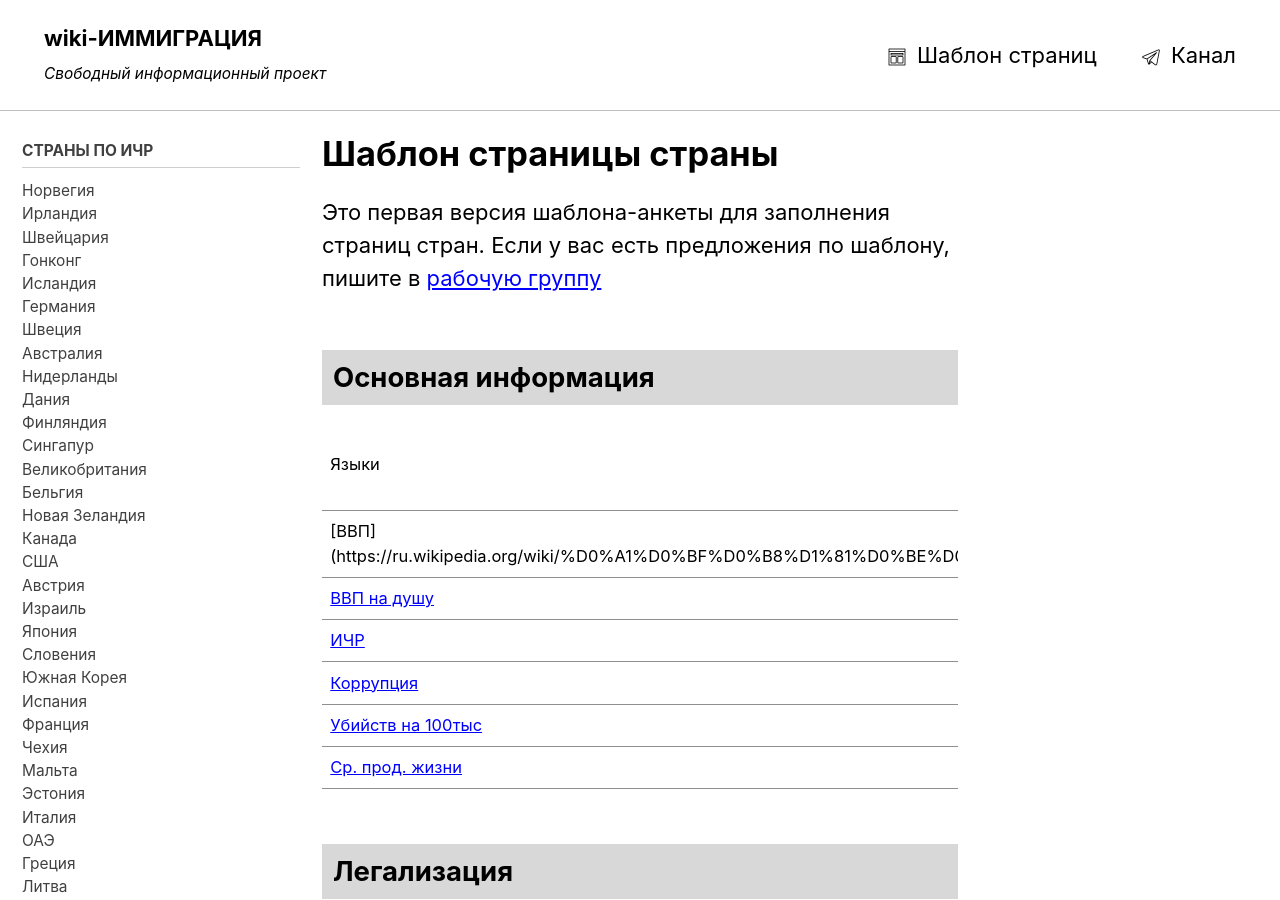
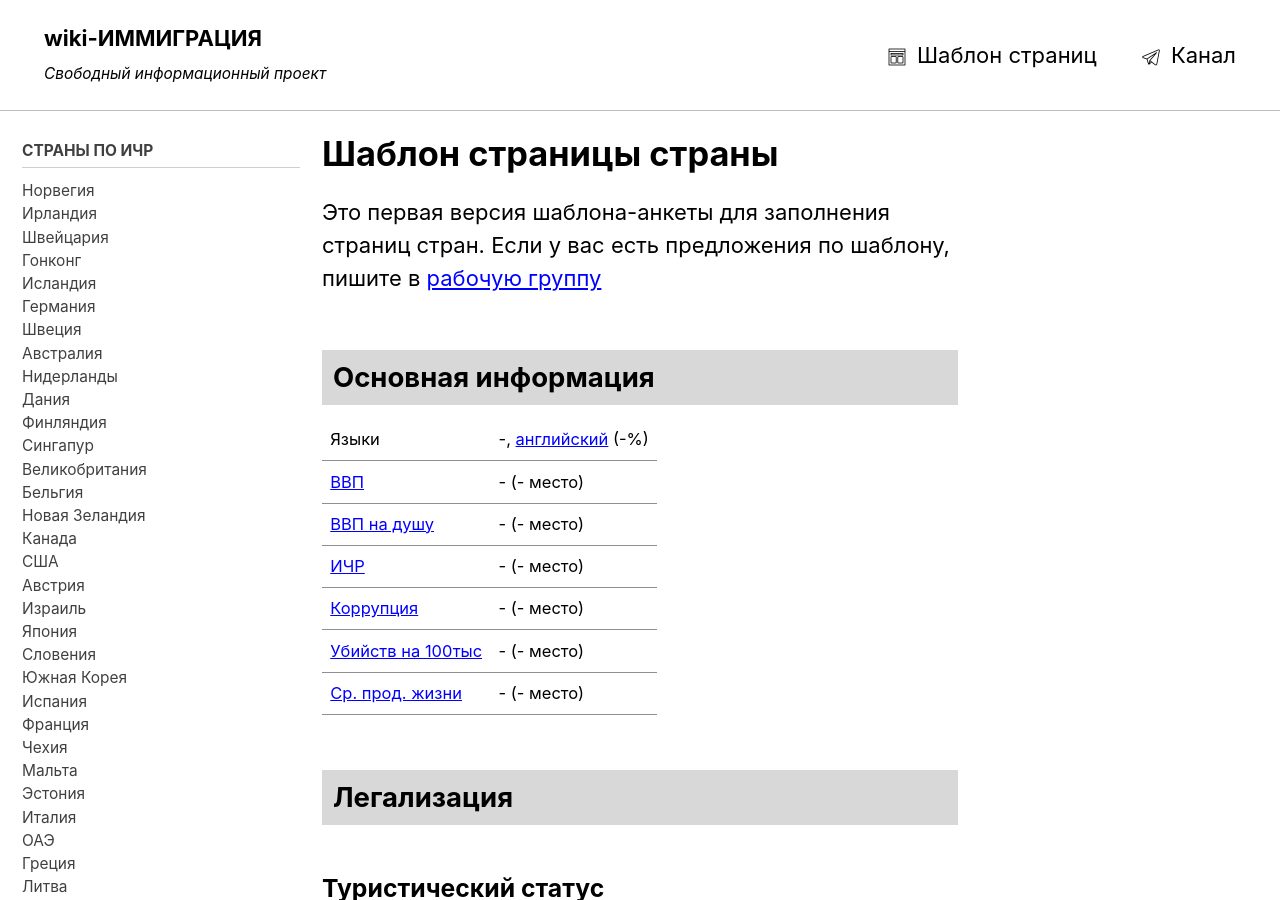
Before and after one commit to ybrbnf2080/im-wiki.github.io, a Jekyll site: the page built from _pages/template.md, in a window 1280 px wide and 900 px high. Built offline with Jekyll 4.4.1, drawn with Linux system fonts in a browser that asks for light colours; cached includes are drawn as plain includes; some of the changed lines change nothing that is shown.

Commit message:
microfix

```diff
--- a/_config.yml
+++ b/_config.yml
@@ -240,7 +240,7 @@
       related: true
 
 # Custom variables
-info__vvp: https://ru.wikipedia.org/wiki/%D0%A1%D0%BF%D0%B8%D1%81%D0%BE%D0%BA_%D1%81%D1%82%D1%80%D0%B0%D0%BD_%D0%BF%D0%BE_%D0%92%D0%92%D0%9F_(%D0%BD%D0%BE%D0%BC%D0%B8%D0%BD%D0%B0%D0%BB
+info__vvp: "https://ru.wikipedia.org/wiki/Список_стран_по_ВВП_(номинал)"
 info__vvp_on_unit: https://ru.wikipedia.org/wiki/%D0%A1%D0%BF%D0%B8%D1%81%D0%BE%D0%BA_%D1%81%D1%82%D1%80%D0%B0%D0%BD_%D0%BF%D0%BE_%D0%92%D0%92%D0%9F_(%D0%9F%D0%9F%D0%A1)_%D0%BD%D0%B0_%D0%B4%D1%83%D1%88%D1%83_%D0%BD%D0%B0%D1%81%D0%B5%D0%BB%D0%B5%D0%BD%D0%B8%D1%8F
 info__corruption: https://ru.wikipedia.org/wiki/%D0%A1%D0%BF%D0%B8%D1%81%D0%BE%D0%BA_%D1%81%D1%82%D1%80%D0%B0%D0%BD_%D0%BF%D0%BE_%D0%B8%D0%BD%D0%B4%D0%B5%D0%BA%D1%81%D1%83_%D0%B2%D0%BE%D1%81%D0%BF%D1%80%D0%B8%D1%8F%D1%82%D0%B8%D1%8F_%D0%BA%D0%BE%D1%80%D1%80%D1%83%D0%BF%D1%86%D0%B8%D0%B8
 info__ichr: https://ru.wikipedia.org/wiki/%D0%A1%D0%BF%D0%B8%D1%81%D0%BE%D0%BA_%D1%81%D1%82%D1%80%D0%B0%D0%BD_%D0%BF%D0%BE_%D0%B8%D0%BD%D0%B4%D0%B5%D0%BA%D1%81%D1%83_%D1%87%D0%B5%D0%BB%D0%BE%D0%B2%D0%B5%D1%87%D0%B5%D1%81%D0%BA%D0%BE%D0%B3%D0%BE_%D1%80%D0%B0%D0%B7%D0%B2%D0%B8%D1%82%D0%B8%D1%8F
```
